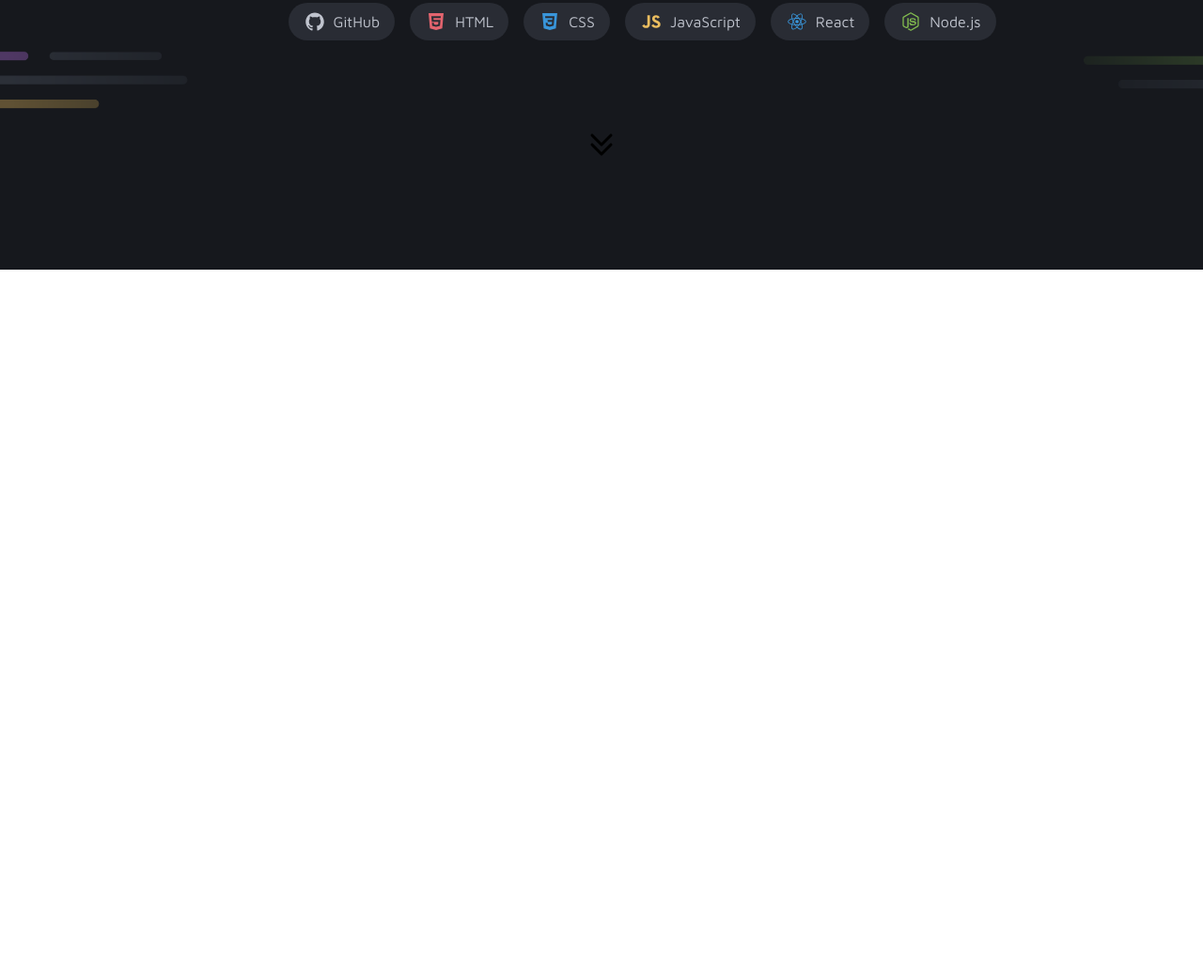
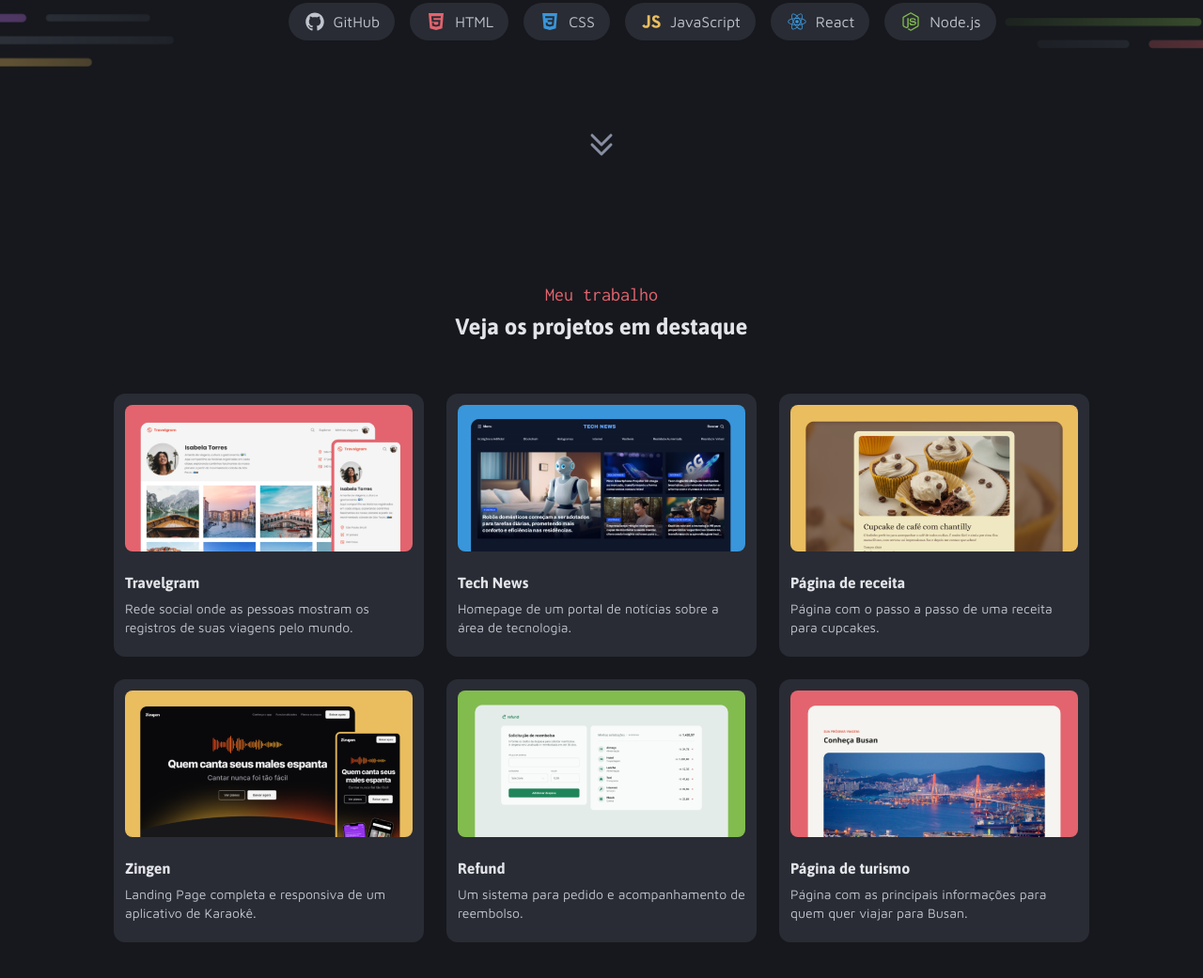
Before and after one commit to gusfornari/Portfolio, a plain HTML site: page index.html in a window 1280 px wide. Shown: the part 499-1540 px from the top of the page at 94% size. Before the commit the page ends 800 px from the top, so only its background shows below. Drawn offline with Linux system fonts and the light colour scheme.

Commit message:
finish section projects

```diff
--- a/index.html
+++ b/index.html
@@ -71,5 +71,46 @@
     </svg>
   </header>
 
+  <section id="projects">
+    <header id="work">
+      <p>Meu trabalho</p>
+      <h3>Veja os projetos em destaque</h3>
+    </header>
+
+    <div class="grid grid-columns">
+      <span class="travel">
+        <img src="./Assets/images/Thumbnail_Project-01.png" alt="">
+        <strong>Travelgram</strong>
+        <p>Rede social onde as pessoas mostram os registros de suas viagens pelo mundo.</p>
+      </span>
+      <span class="tech">
+        <img src="./Assets/images/Thumbnail_Project-02.png" alt="">
+        <strong>Tech News</strong>
+        <p>Homepage de um portal de notícias sobre a área de tecnologia.</p>
+      </span>
+      <span class="page">
+        <img src="./Assets/images/Thumbnail_Project-03.png" alt="">
+        <strong>Página de receita</strong>
+        <p>Página com o passo a passo de uma receita para cupcakes.</p>
+      </span>
+      <span class="zin">
+        <img src="./Assets/images/Thumbnail_Project-04.png" alt="">
+        <strong>Zingen</strong>
+        <p>Landing Page completa e responsiva de um aplicativo de Karaokê.</p>
+      </span>
+      <span class="refund">
+        <img src="./Assets/images/Thumbnail_Project-05.png" alt="">
+        <strong>Refund</strong>
+        <p>Um sistema para pedido e acompanhamento de reembolso.</p>
+      </span>
+      <span class="turi">
+        <img src="./Assets/images/Thumbnail_Project-06.png" alt="">
+        <strong>Página de turismo</strong>
+        <p>Página com as principais informações para quem quer viajar para Busan.</p>
+      </span>
+    </div>
+
+  </section>
+
 </body>
 </html>
--- a/styles/header.css
+++ b/styles/header.css
@@ -5,7 +5,8 @@
   display: block;
   text-align: center;
   svg:nth-child(2){
-  margin: 94px 0px 57px;}
+    color: var(--gray-400);
+    margin-top: 94px;}
 
 
   .info{
--- a/styles/index.css
+++ b/styles/index.css
@@ -1,2 +1,4 @@
 @import url(global.css);
 @import url(header.css);
+@import url(sectionprojects.css);
+@import url(utilitys.css);
--- /dev/null
+++ b/styles/sectionprojects.css
@@ -0,0 +1,90 @@
+#projects{
+  padding: 72px 120px 144px 120px;
+  background-color: var(--gray-200);
+  #work{
+    margin-bottom: 56px;
+  text-align: center;
+    p{
+      margin-bottom: 8px;
+      font: var(--text-in);
+      color: var(--red);
+    }
+
+    h3{
+      font: var(--text-md);
+      color: var(--gray-600);
+    }
+  }
+
+  span img{
+    width: 306px;
+    height: 156px;
+    border-radius: 8px;
+    margin-bottom: 20px;
+  }
+
+  span strong {
+    font: var(--text-sm);
+    color: var(--gray-600);
+  }
+
+  span p {
+    margin-top: 8px;
+    font: var(--text-ma-sm);
+    color: var(--gray-500);
+  }
+
+  .travel{
+    border-radius: 12px;
+    width: 100%;
+    height: 280px;
+    padding: 12px;
+    background-color: var(--gray-300);
+    align-items: center;
+  }
+
+  .tech{
+    border-radius: 12px;
+    width: 100%;
+    height: 280px;
+    padding: 12px;
+    background-color: var(--gray-300);
+    align-items: center;
+  }
+
+  .page{
+    border-radius: 12px;
+    width: 100%;
+    height: 280px;
+    padding: 12px;
+    background-color: var(--gray-300);
+    align-items: center;
+  }
+
+  .zin{
+    border-radius: 12px;
+    width: 100%;
+    height: 280px;
+    padding: 12px;
+    background-color: var(--gray-300);
+    align-items: center;
+  }
+
+  .refund{
+    border-radius: 12px;
+    width: 100%;
+    height: 280px;
+    padding: 12px;
+    background-color: var(--gray-300);
+    align-items: center;
+  }
+
+  .turi{
+    border-radius: 12px;
+    width: 100%;
+    height: 280px;
+    padding: 12px;
+    background-color: var(--gray-300);
+    align-items: center;
+  }
+}
--- /dev/null
+++ b/styles/utilitys.css
@@ -0,0 +1,12 @@
+.grid{
+  display: grid;
+  gap:24px;
+  justify-content: center;
+  justify-items: center;
+  align-items: center;
+}
+
+.grid-columns{
+  grid-template-columns: repeat(3, 330px);
+
+}
```
